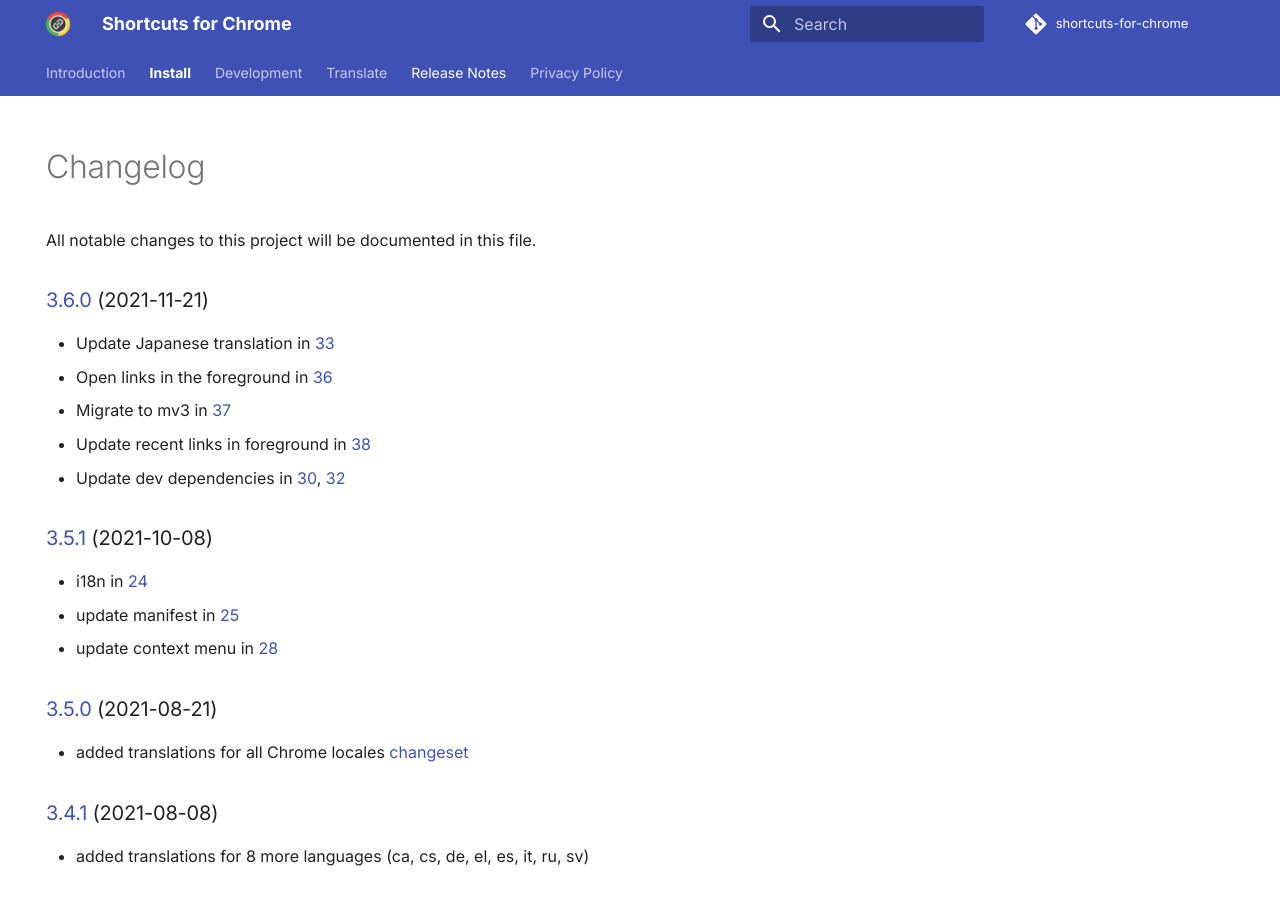
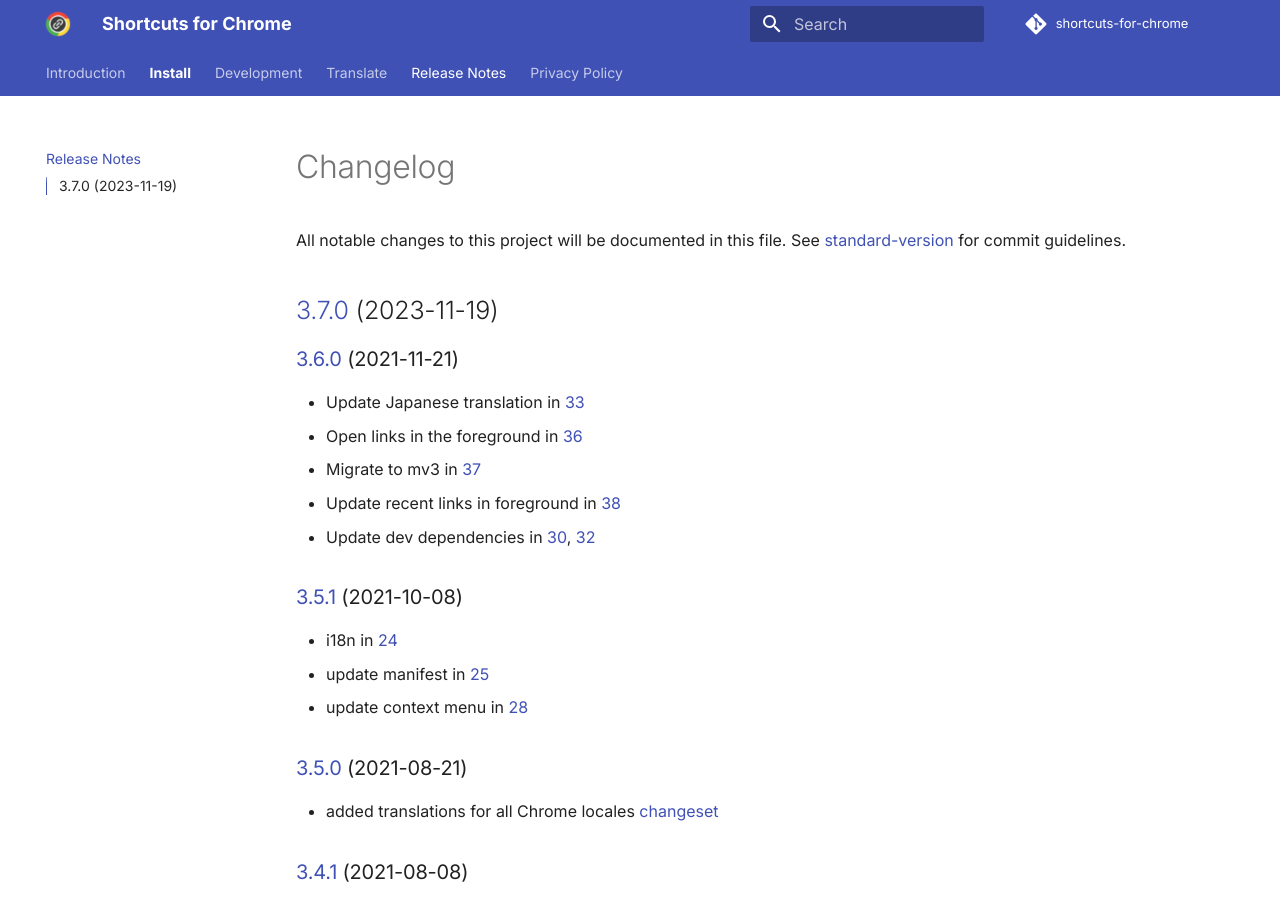
Before and after one commit to MobileFirstLLC/shortcuts-for-chrome, an MkDocs documentation site: the page built from docs/docs/changelog.md, in a window 1280 px wide and 900 px high. Built offline with MkDocs 1.6.1 and Material for MkDocs 9.7.7, drawn with Linux system fonts in a browser that asks for light colours; comment, search, counter and statistics services are not loaded.

Commit message:
chore(release): 3.7.0

```diff
--- a/docs/docs/changelog.md
+++ b/docs/docs/changelog.md
@@ -1,13 +1,8 @@
----
-hide:
-- navigation
-- toc
----
-
 # Changelog
 
-All notable changes to this project will be documented in this file.
+All notable changes to this project will be documented in this file. See [standard-version](https://github.com/conventional-changelog/standard-version) for commit guidelines.
 
+## [3.7.0](https://github.com/MobileFirstLLC/shortcuts-for-chrome/compare/v3.6.0...v3.7.0) (2023-11-19)
 
 ### [3.6.0](https://github.com/MobileFirstLLC/shortcuts-for-chrome/compare/v3.5.1...v3.6.0) (2021-11-21)
 
--- a/package.json
+++ b/package.json
@@ -1,6 +1,6 @@
 {
   "name": "shortcuts-for-chrome",
-  "version": "3.6.0",
+  "version": "3.7.0",
   "license": "MIT",
   "author": {
     "name": "Mobile First",
```
Also changed, not shown: 1 other file.
